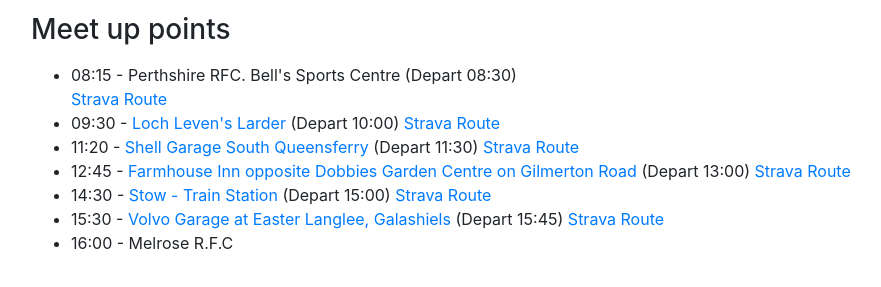
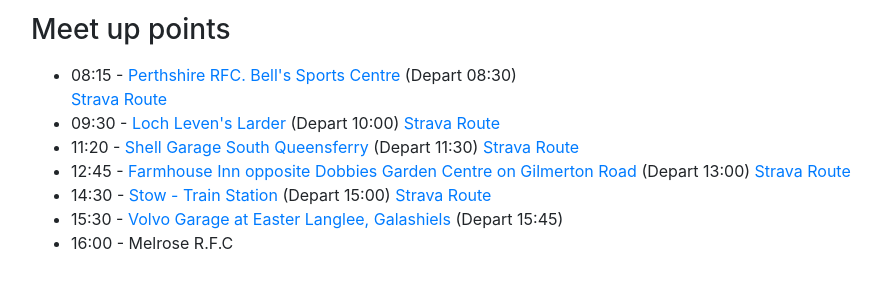
Before and after one commit to TonyThorne/doddies-memorial-ride, a plain HTML site: page index.html in a window 1280 px wide. Shown: the part 137-424 px from the top of the page, without its empty margins (54-935 px from the left). Drawn offline with nearby package versions, Linux system fonts and the light colour scheme.

Commit message:
Feat: updated Strava links

```diff
--- a/index.html
+++ b/index.html
@@ -23,7 +23,15 @@
       <div class="mt-3"><h3>Meet up points</h3></div>
       <div class="mt-3">
         <ul>
-          <li>08:15 - Perthshire RFC. Bell's Sports Centre (Depart 08:30)</li>
+          <li>
+            08:15 -
+            <a
+              href="https://www.google.co.uk/maps/place/Perthshire+RFC/@56.4024916,-3.4368887,17z/data=!3m1!4b1!4m5!3m4!1s0x48863b6b368251eb:0xf84eb1cdf240fa7f!8m2!3d56.4024887!4d-3.4347"
+              target="_blank"
+              >Perthshire RFC. Bell's Sports Centre</a
+            >
+            (Depart 08:30)
+          </li>
           <a
             href="https://www.strava.com/routes/3034169369549230320"
             target="_blank"
@@ -52,7 +60,7 @@
             >
             (Depart 11:30)
             <a
-              href="https://www.strava.com/routes/3034170346619531180"
+              href="https://www.strava.com/routes/3035674856993732350"
               target="_blank"
               >Strava Route</a
             >
@@ -66,11 +74,7 @@
             >
 
             (Depart 13:00)
-            <a
-              href="https://www.strava.com/routes/3035674856993732350"
-              target="_blank"
-              >Strava Route</a
-            >
+            <a href="https://www.strava.com/routes/3035682928677889790" target="_blank">Strava Route</a>
           </li>
           <li>
             14:30 -
@@ -81,7 +85,7 @@
             >
             (Depart 15:00)
             <a
-              href="https://www.strava.com/routes/3035682928677889790"
+              href="https://www.strava.com/routes/3035683973116700318"
               target="_blank"
               >Strava Route</a
             >
@@ -93,9 +97,9 @@
               >Volvo Garage at Easter Langlee, Galashiels</a
             >
             (Depart 15:45)
-            <a href="https://www.strava.com/routes/3035683973116700318"
+            <!-- <a href=""
               >Strava Route</a
-            >
+            > -->
           </li>
           <li>16:00 - Melrose R.F.C</li>
         </ul>
```
